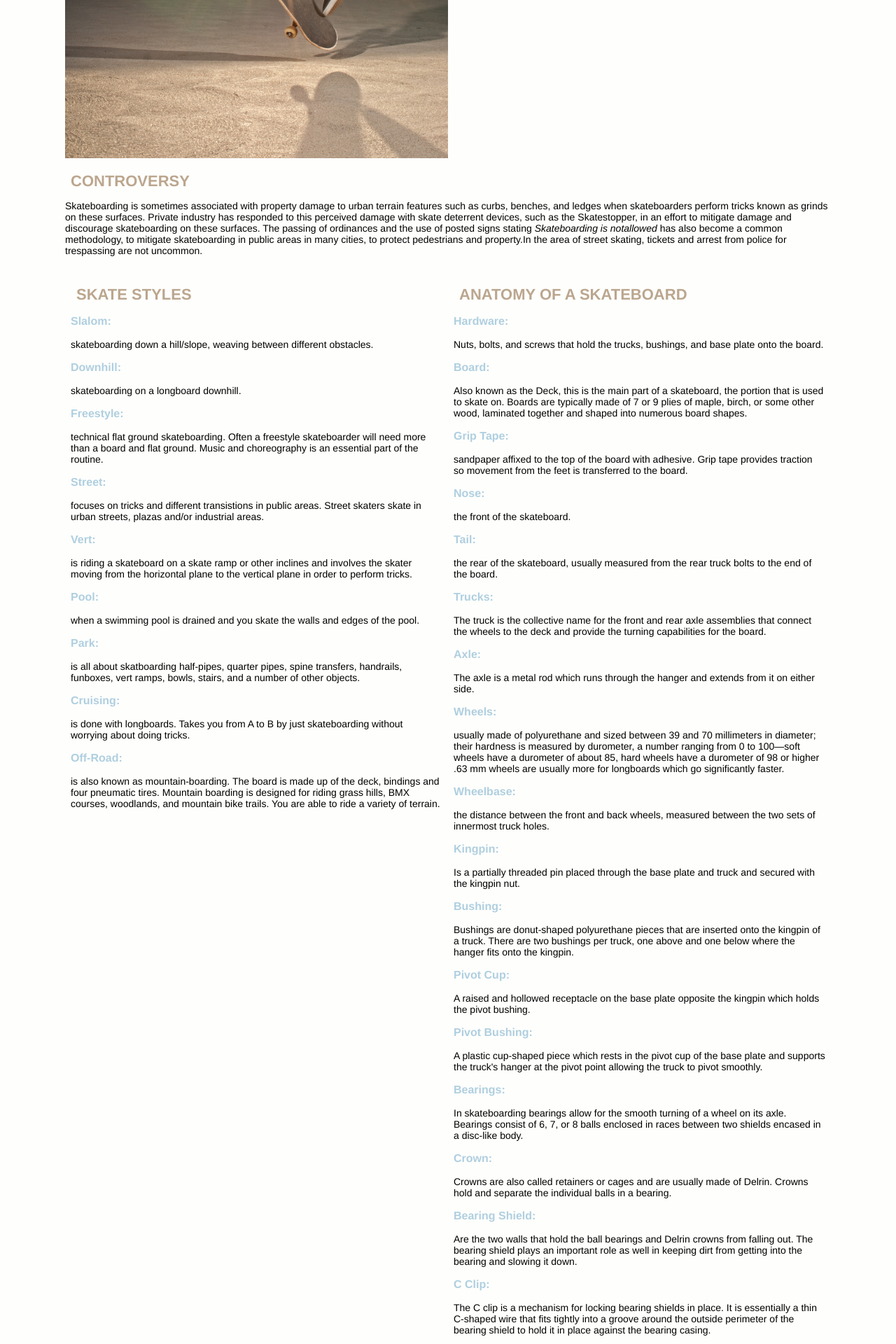
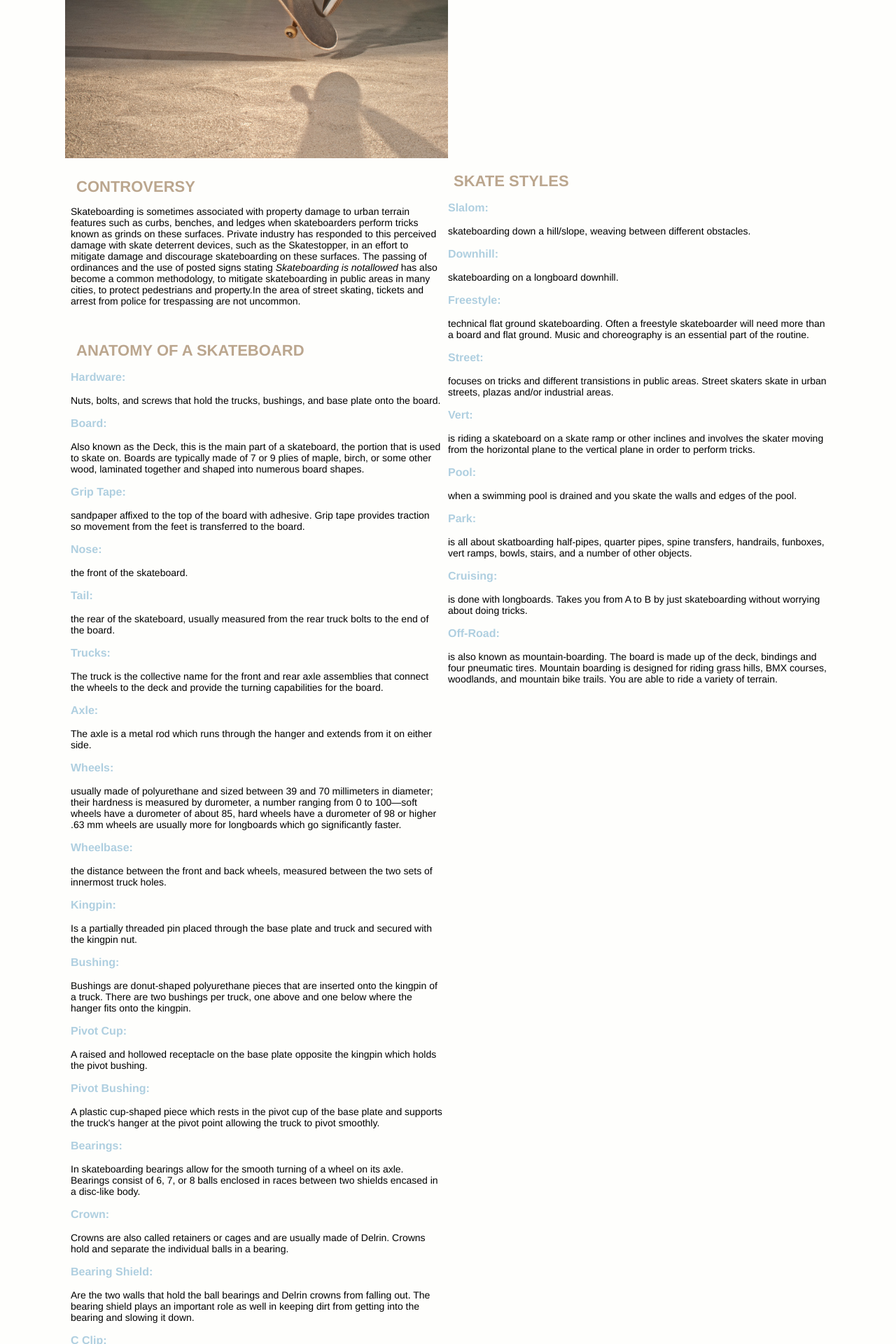
Before and after one commit to maddiwatson1/large-data-website, a Jekyll site: the page built from about.html, in a window 1280 px wide. Shown: the part 715-2635 px from the top of the page at 70% size. Built offline with Jekyll 4.4.1, drawn with Linux system fonts in a browser that asks for light colours; Markdown is read by kramdown in place of the engine named in the settings.

Commit message:
moved order of sections and edited css

```diff
--- a/about.html
+++ b/about.html
@@ -10,13 +10,6 @@ layout: default
 
 <div class="unit unit-s-1 unit-m-1 unit-l-1-1-3">
 	<div class="unit-spacer-3">
-		<h1>Controversy</h1>
-			<p>Skateboarding is sometimes associated with property damage to urban terrain features such as curbs, benches, and ledges when skateboarders perform tricks known as grinds on these surfaces. Private industry has responded to this perceived damage with skate deterrent devices, such as the Skatestopper, in an effort to mitigate damage and discourage skateboarding on these surfaces. The passing of ordinances and the use of posted signs stating <em>Skateboarding is notallowed</em> has also become a common methodology, to mitigate skateboarding in public areas in many cities, to protect pedestrians and property.In the area of street skating, tickets and arrest from police for trespassing are not uncommon.</p>
-    </div>
-</div>
-
-<div class="unit unit-s-1 unit-m-1-2">
-	<div class="unit-spacer">
 		<h1>Skate Styles</h1>
 			<h3>Slalom:</h3>
 				<p>skateboarding down a hill/slope, weaving between different obstacles.</p>
@@ -36,6 +29,12 @@ layout: default
 				<p>is done with longboards. Takes you from A to B by just skateboarding without worrying about doing tricks.</p>
 			<h3>Off-Road:</h3>
 				<p>is also known as mountain-boarding. The board is made up of the deck, bindings and four pneumatic tires. Mountain boarding is designed for riding grass hills, BMX courses, woodlands, and mountain bike trails. You are able to ride a variety of terrain.</p>
+</div>
+
+<div class="unit unit-s-1 unit-m-1-2">
+	<div class="unit-spacer">
+    <h1>Controversy</h1>
+			<p>Skateboarding is sometimes associated with property damage to urban terrain features such as curbs, benches, and ledges when skateboarders perform tricks known as grinds on these surfaces. Private industry has responded to this perceived damage with skate deterrent devices, such as the Skatestopper, in an effort to mitigate damage and discourage skateboarding on these surfaces. The passing of ordinances and the use of posted signs stating <em>Skateboarding is notallowed</em> has also become a common methodology, to mitigate skateboarding in public areas in many cities, to protect pedestrians and property.In the area of street skating, tickets and arrest from police for trespassing are not uncommon.</p>
 	</div>
 </div>
 <div class="unit unit-s-1 unit-m-1-2">
--- a/css/general.css
+++ b/css/general.css
@@ -170,4 +170,5 @@ p {
 
 	.unit-spacer-3 {
 		float: right;
+		width: 50%;
 	}
```
